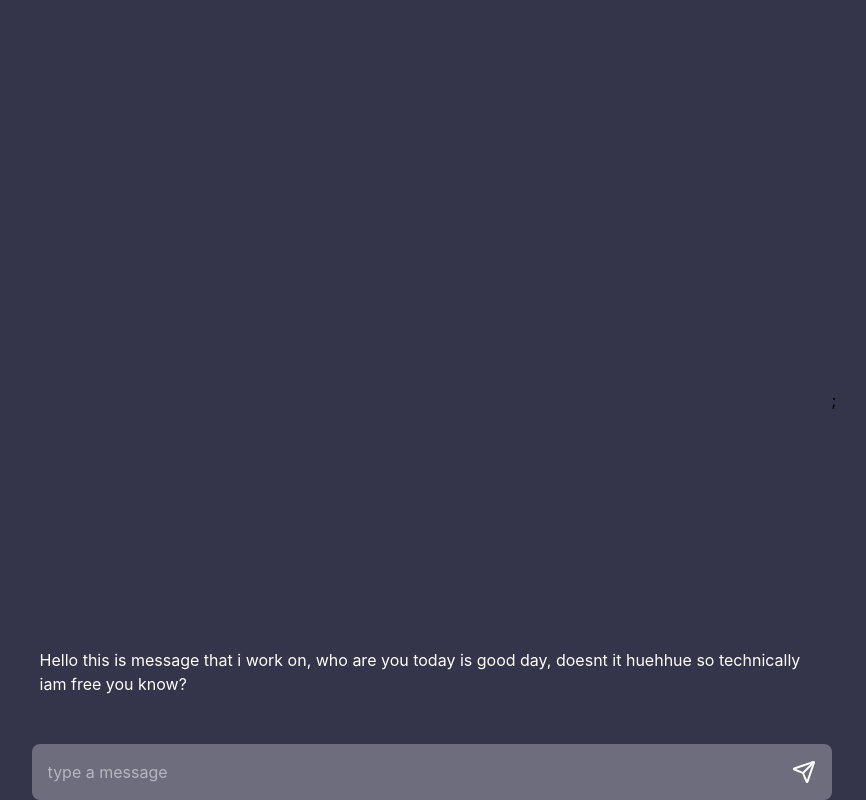
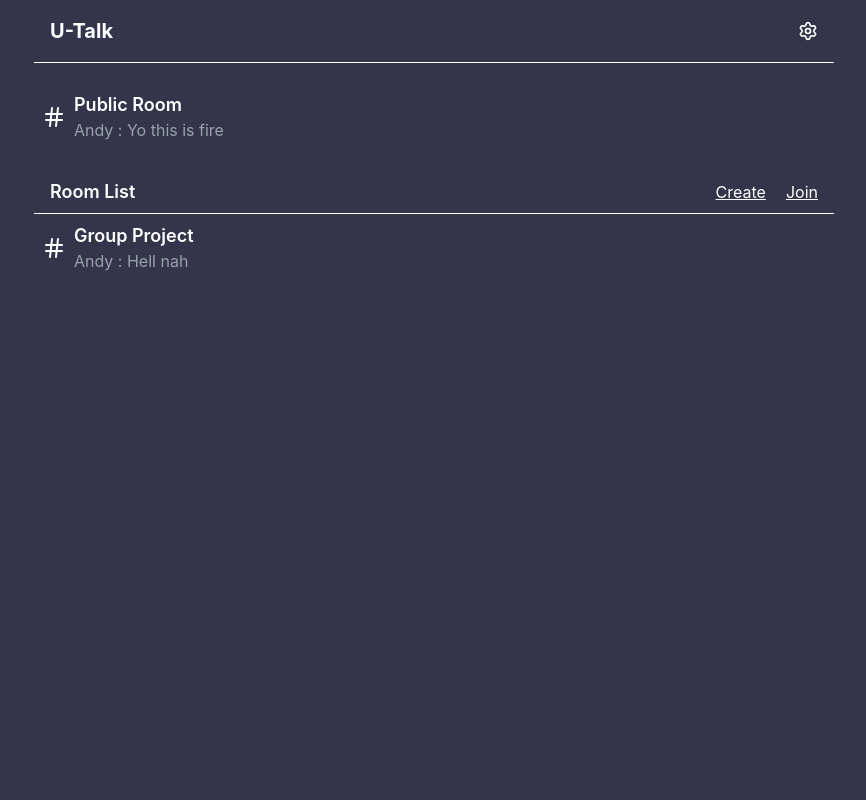
Before and after one commit to Zer0-Gravity/mini-react-project, a React (Vite) app in the folder chat-app/chat-ui/: page / in a window 1280 px wide. Shown: the whole page, without its empty margins (206-1072 px from the left). Built offline with nearby package versions, Linux system fonts and the light colour scheme.

Commit message:
Feat: Create home page for the chat app

```diff
--- a/chat-app/chat-ui/package.json
+++ b/chat-app/chat-ui/package.json
@@ -14,6 +14,7 @@
     "lucide-react": "^1.7.0",
     "react": "^19.2.4",
     "react-dom": "^19.2.4",
+    "react-router": "^7.13.2",
     "socket.io-client": "^4.8.3",
     "tailwindcss": "^4.2.2"
   },
--- a/chat-app/chat-ui/src/App.tsx
+++ b/chat-app/chat-ui/src/App.tsx
@@ -1,9 +1,11 @@
 import Chat from "./Component/Chat";
+import Home from "./Component/Home";
 
 function App() {
     return (
-        <main className="flex items-center justify-center h-screen w-screen bg-primary">
-            <Chat />;
+        <main className="bg-primary h-screen w-screen flex justify-center items-center">
+            <Home />
+            {/* <Chat />; */}
         </main>
     );
 }
--- a/chat-app/chat-ui/src/Component/Chat.tsx
+++ b/chat-app/chat-ui/src/Component/Chat.tsx
@@ -3,8 +3,8 @@ import { Send } from "lucide-react";
 function Chat() {
     return (
         <main className="flex flex-col h-screen w-screen md:w-200 pt-10  text-white relative">
-            <section className="flex-1 flex flex-col justify-end p-2">
-                <p>
+            <section className="flex-1 flex flex-col justify-end gap-2 m-2">
+                <p className="bg-secondary p-2 rounded-lg">
                     Hello this is message that i work on, who are you today is
                     good day, doesnt it huehhue so technically iam free you
                     know?
--- /dev/null
+++ b/chat-app/chat-ui/src/Component/Home.tsx
@@ -0,0 +1,51 @@
+import { Hash, Settings } from "lucide-react";
+
+function Home() {
+    return (
+        <main className="h-full w-full flex flex-col items-center gap-5 text-white">
+            <header className="flex justify-between items-center w-full md:w-200 p-4 border-b border-b-white">
+                <h1 className="font-bold text-[20px]">U-Talk</h1>
+                <Settings size={20} color="white" />
+            </header>
+
+            <section className="flex items-center gap-2 md:w-200 cursor-pointer p-2 rounded-lg w-full ">
+                <Hash color="white" />
+                <div>
+                    <h1 className="font-semibold text-[18px]">Public Room</h1>
+                    <p className="text-gray-400">Andy : Yo this is fire</p>
+                </div>
+            </section>
+
+            <section className="w-full md:w-200">
+                <div className="flex justify-between px-4 py-2 border-b w-[90%] md:w-full m-auto">
+                    <h1 className="font-semibold text-[18px]">Room List</h1>
+                    <div className="flex gap-5">
+                        <h1 className="flex items-center gap-2 underline cursor-pointer">
+                            Create
+                        </h1>
+                        <h1 className="flex items-center gap-2 underline cursor-pointer">
+                            Join
+                        </h1>
+                    </div>
+                </div>
+
+                {/* Server list array */}
+                <div className="flex flex-col gap-3">
+                    <div>
+                        <div className="flex items-center gap-2 md:w-200 cursor-pointer p-2 rounded-lg w-full">
+                            <Hash color="white" />
+                            <div>
+                                <h1 className="font-semibold text-[18px]">
+                                    Group Project
+                                </h1>
+                                <p className="text-gray-400">Andy : Hell nah</p>
+                            </div>
+                        </div>
+                    </div>
+                </div>
+            </section>
+        </main>
+    );
+}
+
+export default Home;
```
Also changed, not shown: 1 other file (tests, documents, lock files or other folders).
